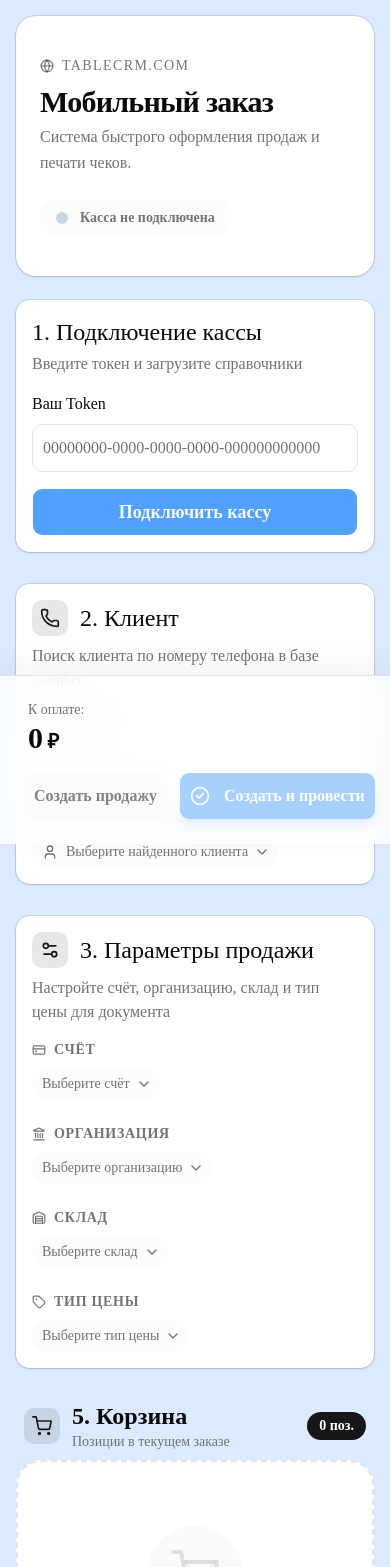
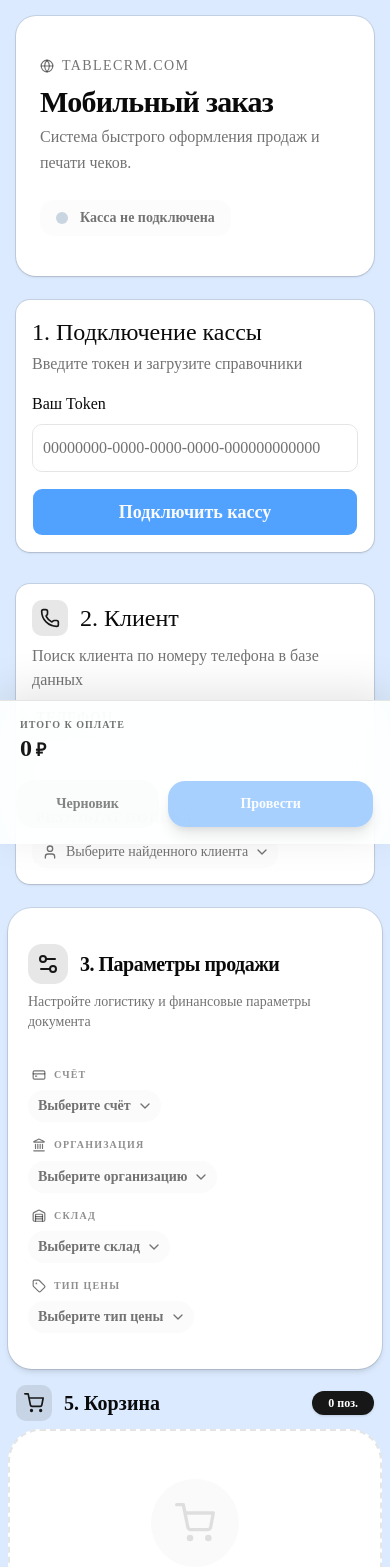
Before and after one commit to luvanhope/test-task, a Next.js app: page / in a window 390 px wide. Shown: the top 1567 px of the page. Built offline with nearby package versions, Linux system fonts and the light colour scheme.

Commit message:
исправлен дизайн

```diff
--- a/src/components/Features/Cart/Cart.jsx
+++ b/src/components/Features/Cart/Cart.jsx
@@ -1,7 +1,13 @@
 "use client";
 import React from "react";
 import { useDispatch, useSelector } from "react-redux";
-import { FiShoppingCart, FiTrash2, FiPackage } from "react-icons/fi";
+import {
+  FiShoppingCart,
+  FiTrash2,
+  FiPackage,
+  FiPlus,
+  FiMinus,
+} from "react-icons/fi";
 import { deleteFromCart, updateCartItem } from "./CartSlice";
 import { Card, CardContent, CardHeader, CardTitle } from "@/components/ui/card";
 import { Input } from "@/components/ui/input";
@@ -14,63 +20,67 @@ const Cart = () => {
   const cartProducts = useSelector((state) => state.CartProducts.cartProducts);
 
   const handleUpdate = (productId, field, value) => {
-    dispatch(updateCartItem({ productId, field, value }));
+    const safeValue = field === "count" ? Math.max(1, Number(value)) : value;
+    dispatch(updateCartItem({ productId, field, value: safeValue }));
   };
 
   return (
-    <div className="flex w-full justify-center p-4">
+    <div className="flex w-full justify-center p-2 sm:p-4">
       <div className="w-full max-w-[600px] space-y-4">
-        {/* Заголовок секции */}
         <div className="flex items-center justify-between px-2 mb-2">
           <div className="flex items-center gap-3">
-            <div className="p-2 bg-primary/10 rounded-lg">
+            <div className="p-2 bg-primary/10 rounded-lg shrink-0">
               <FiShoppingCart className="text-primary" size={20} />
             </div>
             <div>
-              <h2 className="text-2xl font-bold">5. Корзина</h2>
-              <p className="text-sm text-muted-foreground font-medium">
+              <h2 className="text-xl sm:text-2xl font-bold">5. Корзина</h2>
+              <p className="hidden sm:block text-sm text-muted-foreground font-medium">
                 Позиции в текущем заказе
               </p>
             </div>
           </div>
-          <div className="bg-primary text-white px-3 py-1 rounded-full text-sm font-bold">
+          <div className="bg-primary text-white px-4 py-1 rounded-full text-xs sm:text-sm font-bold shadow-sm">
             {cartProducts?.length || 0} поз.
           </div>
         </div>
 
-        <div className="grid gap-4">
+        <div className="grid gap-3">
           {cartProducts?.length > 0 ? (
             cartProducts.map((product) => (
               <Card
                 key={product.productId}
-                className="border-none shadow-sm rounded-[20px] overflow-hidden bg-white"
+                className="border-none shadow-md rounded-[24px] overflow-hidden bg-white"
               >
-                <CardHeader className="flex flex-row items-center justify-between space-y-0 p-5 pb-2">
-                  <div className="flex items-center gap-2">
-                    <FiPackage className="text-muted-foreground" size={16} />
-                    <CardTitle className="text-lg font-bold truncate max-w-[200px] sm:max-w-[350px]">
+                <CardHeader className="flex flex-row items-start justify-between space-y-0 p-4 sm:p-5 pb-2">
+                  <div className="flex items-start gap-2 pt-1">
+                    <FiPackage
+                      className="text-muted-foreground mt-1 shrink-0"
+                      size={16}
+                    />
+                    <CardTitle className="text-base sm:text-lg font-bold leading-tight break-words">
                       {product.productName}
                     </CardTitle>
                   </div>
                   <Button
                     variant="ghost"
                     size="icon"
-                    className="h-9 w-9 rounded-full text-muted-foreground hover:text-destructive hover:bg-destructive/10 transition-colors"
+                    className="h-10 w-10 shrink-0 rounded-full text-muted-foreground hover:text-destructive hover:bg-destructive/10 transition-colors"
                     onClick={() => dispatch(deleteFromCart(product.productId))}
                   >
-                    <FiTrash2 size={18} />
+                    <FiTrash2 size={20} />
                   </Button>
                 </CardHeader>
 
-                <CardContent className="p-5 pt-2 space-y-5">
-                  <div className="grid grid-cols-2 gap-4">
+                <CardContent className="p-4 sm:p-5 pt-2 space-y-4">
+                  <div className="grid grid-cols-1 xs:grid-cols-2 gap-3 sm:gap-4">
                     <div className="space-y-2">
-                      <Label className="text-[11px] font-black uppercase tracking-widest text-muted-foreground ml-1">
+                      <Label className="text-[10px] font-black uppercase tracking-widest text-muted-foreground ml-1">
                         Количество
                       </Label>
+                      <div className="flex items-center gap-2">
                         <Input
                           type="number"
-                        className="h-11 rounded-xl bg-muted/40 border-none focus-visible:ring-primary/20 text-base font-bold"
+                          className="h-12 rounded-2xl bg-muted/40 border-none focus-visible:ring-primary/20 text-center text-lg font-bold"
                           value={product.count}
                           onChange={(e) =>
                             handleUpdate(
@@ -81,13 +91,14 @@ const Cart = () => {
                           }
                         />
                       </div>
+                    </div>
                     <div className="space-y-2">
-                      <Label className="text-[11px] font-black uppercase tracking-widest text-muted-foreground ml-1">
+                      <Label className="text-[10px] font-black uppercase tracking-widest text-muted-foreground ml-1">
                         Цена за ед. (₽)
                       </Label>
                       <Input
                         type="number"
-                        className="h-11 rounded-xl bg-muted/40 border-none focus-visible:ring-primary/20 text-base font-bold"
+                        className="h-12 rounded-2xl bg-muted/40 border-none focus-visible:ring-primary/20 text-base font-bold"
                         value={product.price}
                         onChange={(e) =>
                           handleUpdate(
@@ -102,11 +113,11 @@ const Cart = () => {
 
                   <Separator className="bg-muted/50" />
 
-                  <div className="flex justify-between items-center bg-primary/5 p-4 rounded-xl">
-                    <span className="text-sm font-bold text-muted-foreground uppercase tracking-tight">
-                      Итого за позицию:
+                  <div className="flex justify-between items-center bg-primary/5 p-4 rounded-2xl border border-primary/10">
+                    <span className="text-xs font-bold text-muted-foreground uppercase tracking-tight">
+                      Итого:
                     </span>
-                    <span className="text-2xl font-black text-primary">
+                    <span className="text-xl sm:text-2xl font-black text-primary">
                       {(product.count * product.price).toLocaleString()} ₽
                     </span>
                   </div>
@@ -114,13 +125,13 @@ const Cart = () => {
               </Card>
             ))
           ) : (
-            <div className="flex flex-col items-center justify-center py-16 border-2 border-dashed rounded-[25px] bg-white text-muted-foreground">
+            <div className="flex flex-col items-center justify-center py-12 px-4 border-2 border-dashed rounded-[32px] bg-white text-muted-foreground">
               <div className="bg-muted/50 p-6 rounded-full mb-4">
-                <FiShoppingCart size={48} className="opacity-20" />
+                <FiShoppingCart size={40} className="opacity-20" />
               </div>
-              <p className="text-lg font-medium">Корзина пуста</p>
-              <p className="text-sm opacity-60">
-                Добавьте товары из раздела выше
+              <p className="text-lg font-bold text-foreground">Корзина пуста</p>
+              <p className="text-sm text-center opacity-60">
+                Добавьте товары, чтобы сформировать заказ
               </p>
             </div>
           )}
--- a/src/components/Features/CreateSale/CreateSale.jsx
+++ b/src/components/Features/CreateSale/CreateSale.jsx
@@ -1,10 +1,10 @@
 "use client";
 import React, { useEffect } from "react";
 import { useDispatch, useSelector } from "react-redux";
-
 import { createSale } from "./CreateSaleSlice";
 import { Button } from "@/components/ui/button";
-import { CheckCircle2 } from "lucide-react";
+import { CheckCircle2, Loader2 } from "lucide-react";
+
 const CreateSale = () => {
   const dispatch = useDispatch();
 
@@ -18,13 +18,6 @@ const CreateSale = () => {
     (sum, item) => sum + item.count * item.price,
     0,
   );
-
-  useEffect(() => {
-    if (success || error) {
-      const timer = setTimeout(() => {}, 5000);
-      return () => clearTimeout(timer);
-    }
-  }, [success, error, dispatch]);
 
   const handleCreateSale = (isDraft = true) => {
     if (!selectedClient?.id) {
@@ -71,42 +64,50 @@ const CreateSale = () => {
   };
 
   return (
-    <div className="sticky bottom-0 left-0 right-0 z-50 w-full bg-background/80 backdrop-blur-lg border-t border-border p-6 shadow-[0_-10px_30px_rgba(0,0,0,0.05)]">
-      <div className="max-w-[500px] mx-auto space-y-4">
-        <div className="flex justify-between items-end px-1">
+    <div className="sticky bottom-0 left-0 right-0 z-50 w-full bg-background/90 backdrop-blur-xl border-t border-border p-4 sm:p-6 shadow-[0_-10px_40px_rgba(0,0,0,0.1)] transition-all">
+      <div className="max-w-[600px] mx-auto space-y-4">
+        <div className="flex justify-between items-center px-1">
           <div className="flex flex-col">
-            <span className="text-sm font-medium text-muted-foreground">
-              К оплате:
+            <span className="text-[10px] sm:text-xs font-black uppercase tracking-widest text-muted-foreground">
+              Итого к оплате
             </span>
-            <span className="text-3xl font-black tracking-tight tracking-tighter">
+            <span className="text-2xl sm:text-3xl font-black tracking-tighter text-primary">
               {totalSum.toLocaleString()}{" "}
-              <span className="text-xl font-bold">₽</span>
+              <span className="text-lg sm:text-xl font-bold">₽</span>
             </span>
           </div>
+
           {success && (
-            <span className="text-green-500 font-bold animate-bounce">
-              ✅ Готово!
-            </span>
+            <div className="flex items-center gap-1 bg-green-500/10 text-green-600 px-3 py-1 rounded-full text-xs sm:text-sm font-bold animate-in fade-in zoom-in duration-300">
+              <CheckCircle2 size={16} />
+              <span>Создано</span>
+            </div>
           )}
         </div>
 
-        <div className="flex gap-3">
+        <div className="flex gap-2 sm:gap-3">
           <Button
             variant="outline"
-            className="flex-1 h-12 text-base font-bold bg-secondary/50 border-none hover:bg-secondary"
+            className="flex-1 h-12 sm:h-14 text-sm sm:text-base font-bold rounded-2xl bg-secondary/50 border-none hover:bg-secondary transition-all active:scale-95"
             disabled={loading || cartProducts.length === 0}
             onClick={() => handleCreateSale(true)}
           >
-            {loading ? "..." : "Создать продажу"}
+            {loading ? <Loader2 className="animate-spin" /> : "Черновик"}
           </Button>
 
           <Button
-            className="flex-1 h-12 text-base font-bold shadow-lg shadow-blue-500/20"
+            className="flex-[1.5] h-12 sm:h-14 text-sm sm:text-base font-bold rounded-2xl shadow-lg shadow-primary/20 transition-all active:scale-95"
             disabled={loading || cartProducts.length === 0}
             onClick={() => handleCreateSale(false)}
           >
-            <CheckCircle2 className="mr-2 size-5" />
-            {loading ? "..." : "Создать и провести"}
+            {loading ? (
+              <Loader2 className="animate-spin" />
+            ) : (
+              <>
+                <CheckCircle2 className="mr-2 hidden sm:block" size={20} />
+                <span>Провести</span>
+              </>
+            )}
           </Button>
         </div>
       </div>
--- a/src/components/Features/FormBlock2/FormBlock2.jsx
+++ b/src/components/Features/FormBlock2/FormBlock2.jsx
@@ -45,106 +45,95 @@ const FormBlock2 = () => {
     dispatch(setSelectedField({ field, value }));
   };
 
+  const fields = [
+    {
+      id: "paybox",
+      label: "Счёт",
+      icon: CreditCard,
+      placeholder: "Выберите счёт",
+      data: payboxes,
+      key: "name",
+    },
+    {
+      id: "organization",
+      label: "Организация",
+      icon: Landmark,
+      placeholder: "Выберите организацию",
+      data: organizations,
+      key: "short_name",
+    },
+    {
+      id: "warehouse",
+      label: "Склад",
+      icon: Warehouse,
+      placeholder: "Выберите склад",
+      data: warehouses,
+      key: "name",
+    },
+    {
+      id: "priceType",
+      label: "Тип цены",
+      icon: Tag,
+      placeholder: "Выберите тип цены",
+      data: priceTypes,
+      key: "name",
+    },
+  ];
+
   return (
-    <div className="flex w-full justify-center p-4">
-      <Card className="w-full max-w-[600px] shadow-sm">
-        <CardHeader>
+    <div className="flex w-full justify-center p-2 sm:p-4">
+      <Card className="w-full max-w-[600px] border-none shadow-md rounded-[24px] sm:rounded-[32px] overflow-hidden bg-white">
+        <CardHeader className="p-5 sm:p-8 pb-3">
           <div className="flex items-center gap-3 mb-1">
-            <div className="p-2 bg-primary/10 rounded-lg">
-              <Settings2 size={20} className="text-primary" />
+            <div className="p-2 bg-primary/10 rounded-xl">
+              <Settings2 size={24} className="text-primary" />
             </div>
-            <CardTitle className="text-2xl">3. Параметры продажи</CardTitle>
+            <CardTitle className="text-xl sm:text-2xl font-black tracking-tight">
+              3. Параметры продажи
+            </CardTitle>
           </div>
-          <CardDescription className="text-base">
-            Настройте счёт, организацию, склад и тип цены для документа
+          <CardDescription className="text-sm sm:text-base font-medium">
+            Настройте логистику и финансовые параметры документа
           </CardDescription>
         </CardHeader>
 
-        <CardContent>
-          <div className="grid grid-cols-1 sm:grid-cols-2 gap-6">
-            <div className="space-y-2">
-              <Label className="text-sm font-semibold uppercase tracking-wider text-muted-foreground flex items-center gap-2">
-                <CreditCard size={14} /> Счёт
+        <CardContent className="p-5 sm:p-8 pt-2">
+          <div className="grid grid-cols-1 sm:grid-cols-2 gap-4 sm:gap-6">
+            {fields.map((field) => (
+              <div key={field.id} className="space-y-2">
+                <Label className="text-[10px] sm:text-[11px] font-black uppercase tracking-[0.12em] text-muted-foreground/80 flex items-center gap-2 ml-1">
+                  <field.icon size={14} className="text-primary/60" />
+                  {field.label}
                 </Label>
                 <Select
-                value={selected?.paybox || ""}
-                onValueChange={handleChange("paybox")}
+                  value={selected?.[field.id] || ""}
+                  onValueChange={handleChange(field.id)}
                 >
-                <SelectTrigger className="h-11 rounded-xl bg-muted/30 border-none hover:bg-muted/50 transition-colors">
-                  <SelectValue placeholder="Выберите счёт" />
+                  <SelectTrigger className="h-12 sm:h-13 rounded-2xl bg-muted/40 border-none hover:bg-muted/60 focus:ring-2 focus:ring-primary/20 transition-all text-sm sm:text-base font-bold">
+                    <SelectValue placeholder={field.placeholder} />
                   </SelectTrigger>
-                <SelectContent className="rounded-xl shadow-xl">
-                  {payboxes?.map((item) => (
-                    <SelectItem key={item.id} value={String(item.id)}>
-                      {item.name}
+                  <SelectContent className="rounded-2xl border-none shadow-2xl p-1 max-h-[300px]">
+                    {field.data?.length > 0 ? (
+                      field.data.map((item) => (
+                        <SelectItem
+                          key={item.id}
+                          value={String(item.id)}
+                          className="rounded-xl py-3 focus:bg-primary/10 focus:text-primary transition-colors cursor-pointer"
+                        >
+                          <span className="font-semibold">
+                            {item[field.key]}
+                          </span>
                         </SelectItem>
-                  ))}
+                      ))
+                    ) : (
+                      <div className="p-4 text-center text-xs text-muted-foreground animate-pulse">
+                        Загрузка данных...
+                      </div>
+                    )}
                   </SelectContent>
                 </Select>
               </div>
-
-            <div className="space-y-2">
-              <Label className="text-sm font-semibold uppercase tracking-wider text-muted-foreground flex items-center gap-2">
-                <Landmark size={14} /> Организация
-              </Label>
-              <Select
-                value={selected?.organization || ""}
-                onValueChange={handleChange("organization")}
-              >
-                <SelectTrigger className="h-11 rounded-xl bg-muted/30 border-none hover:bg-muted/50 transition-colors">
-                  <SelectValue placeholder="Выберите организацию" />
-                </SelectTrigger>
-                <SelectContent className="rounded-xl shadow-xl">
-                  {organizations?.map((item) => (
-                    <SelectItem key={item.id} value={String(item.id)}>
-                      {item.short_name}
-                    </SelectItem>
             ))}
-                </SelectContent>
-              </Select>
-            </div>
-
-            <div className="space-y-2">
-              <Label className="text-sm font-semibold uppercase tracking-wider text-muted-foreground flex items-center gap-2">
-                <Warehouse size={14} /> Склад
-              </Label>
-              <Select
-                value={selected?.warehouse || ""}
-                onValueChange={handleChange("warehouse")}
-              >
-                <SelectTrigger className="h-11 rounded-xl bg-muted/30 border-none hover:bg-muted/50 transition-colors">
-                  <SelectValue placeholder="Выберите склад" />
-                </SelectTrigger>
-                <SelectContent className="rounded-xl shadow-xl">
-                  {warehouses?.map((item) => (
-                    <SelectItem key={item.id} value={String(item.id)}>
-                      {item.name}
-                    </SelectItem>
-                  ))}
-                </SelectContent>
-              </Select>
-            </div>
-
-            <div className="space-y-2">
-              <Label className="text-sm font-semibold uppercase tracking-wider text-muted-foreground flex items-center gap-2">
-                <Tag size={14} /> Тип цены
-              </Label>
-              <Select
-                value={selected?.priceType || ""}
-                onValueChange={handleChange("priceType")}
-              >
-                <SelectTrigger className="h-11 rounded-xl bg-muted/30 border-none hover:bg-muted/50 transition-colors">
-                  <SelectValue placeholder="Выберите тип цены" />
-                </SelectTrigger>
-                <SelectContent className="rounded-xl shadow-xl">
-                  {priceTypes?.map((item) => (
-                    <SelectItem key={item.id} value={String(item.id)}>
-                      {item.name}
-                    </SelectItem>
-                  ))}
-                </SelectContent>
-              </Select>
-            </div>
           </div>
         </CardContent>
       </Card>
```
Also changed, not shown: src/components/Features/FormBlock1/FormBlock1.jsx (+10 -2 lines), src/components/Features/Products/Products.jsx (+12 -4 lines). Lines whose indentation alone changed are shown as unchanged.
